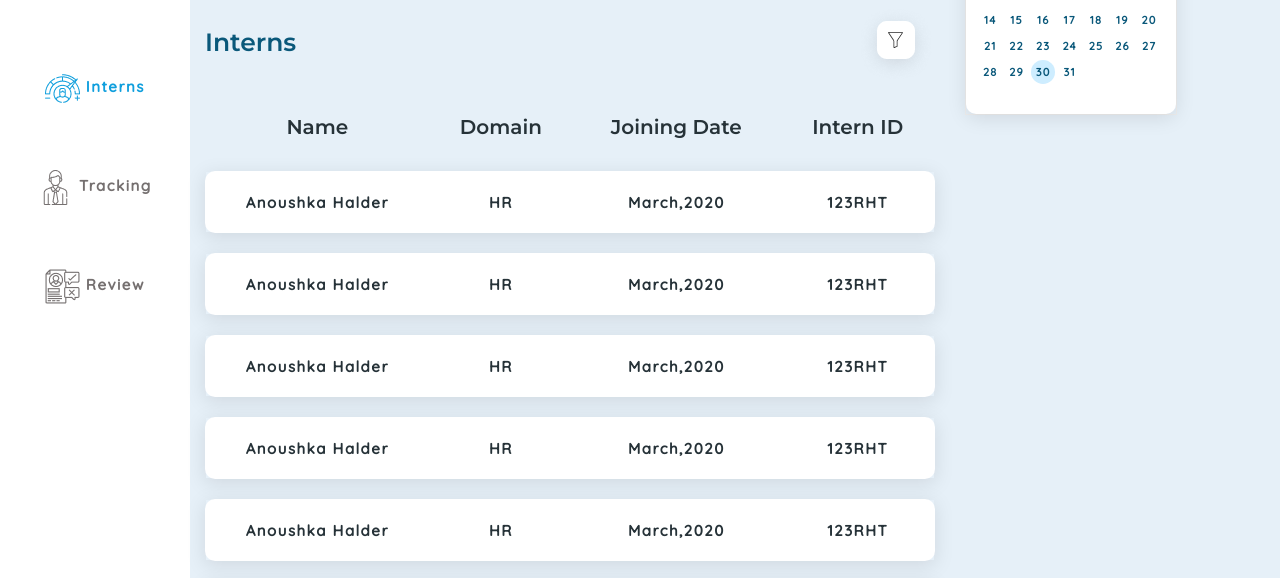
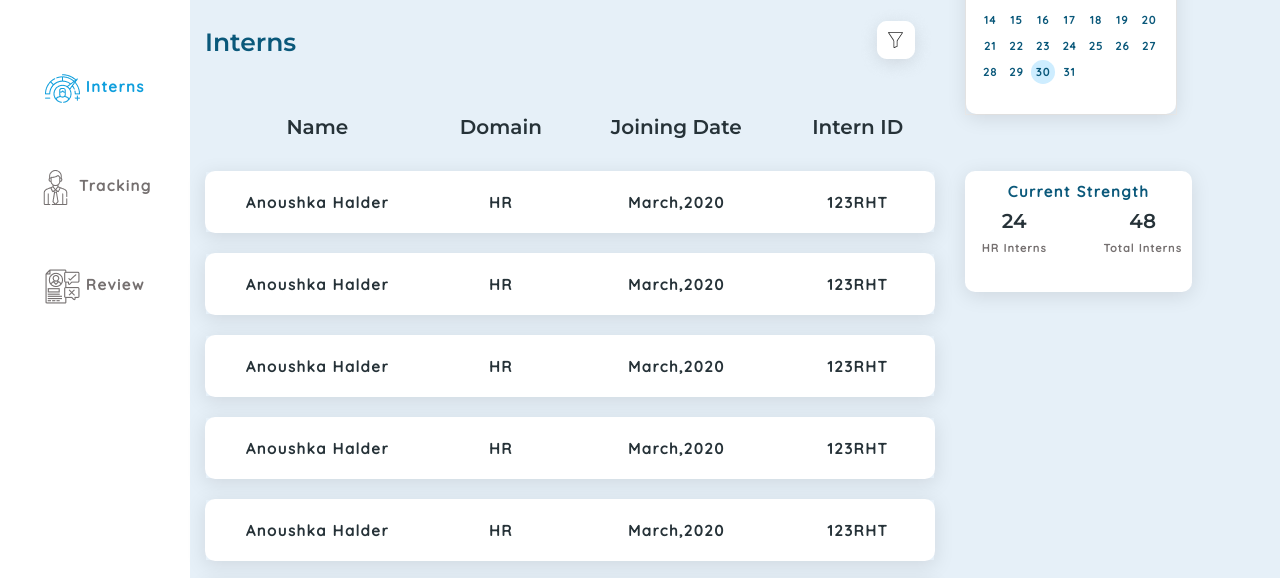
Before and after one commit to Palveet/portal, a plain HTML site: page co-ordinator-home.html in a window 1280 px wide. Shown: the part 226-804 px from the top of the page. Drawn offline with nearby package versions, Linux system fonts and the light colour scheme.

Commit message:
basic structure

```diff
--- a/co-ordinator-home.html
+++ b/co-ordinator-home.html
@@ -102,6 +102,19 @@
                     </div>
                 </div>
 
+                <div class="strength">
+                    <h1>Current Strength</h1>
+                    <div class="row">
+                        <div class="col-6 text-center">
+                            <p>24
+                                <br>
+                                <span class="mute">HR Interns</span></p>
+                        </div>
+                        <div class="col-6 text-center">
+                            <p>48<br><span class="mute">Total Interns</span></p>
+                        </div>
+                    </div>
+                </div>
             </div>
         </div>
     </div>
--- a/css/co-ordinator.css
+++ b/css/co-ordinator.css
@@ -275,3 +275,44 @@ input[type="search"] {
 .dycalendar-month-container .dycalendar-header .dycalendar-prev-next-btn.next-btn {
     right: 20px;
 }
+
+.strength {
+    width: 227px;
+    height: 121px;
+    background: #FFFFFF;
+    box-shadow: 0px 4px 20px rgba(0, 0, 0, 0.1);
+    border-radius: 10px;
+    padding-top: 7%;
+    margin-top: 35%;
+}
+
+.strength h1 {
+    font-family: 'Quicksand';
+    font-style: normal;
+    font-weight: bold;
+    font-size: 15px;
+    line-height: 19px;
+    text-align: center;
+    letter-spacing: 0.1em;
+    color: #0A587A;
+}
+
+.strength p {
+    font-family: 'Montserrat';
+    font-style: normal;
+    font-weight: bold;
+    font-size: 20px;
+    line-height: 24px;
+    color: #263238;
+}
+
+.mute {
+    font-family: 'Quicksand';
+    font-style: normal;
+    font-weight: bold;
+    font-size: 11px;
+    line-height: 14px;
+    text-align: center;
+    letter-spacing: 0.1em;
+    color: #757070;
+}
```
